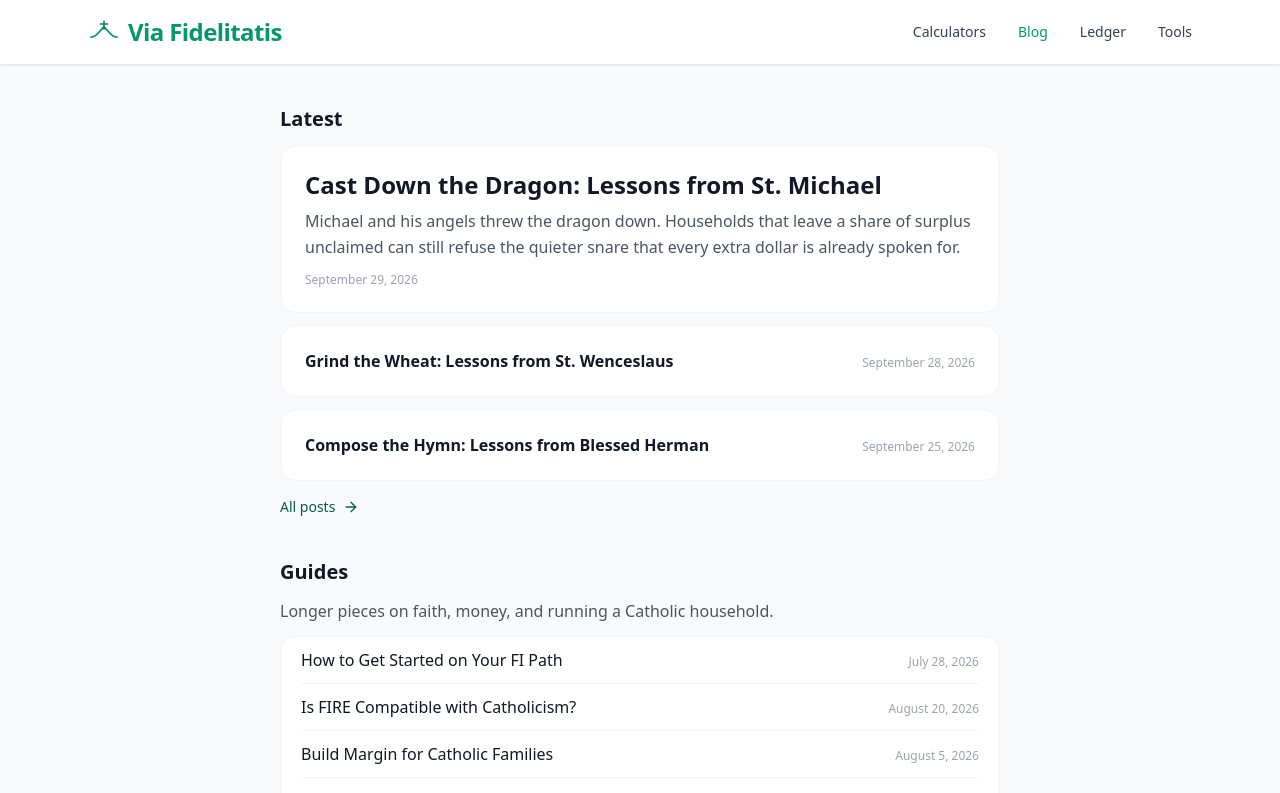
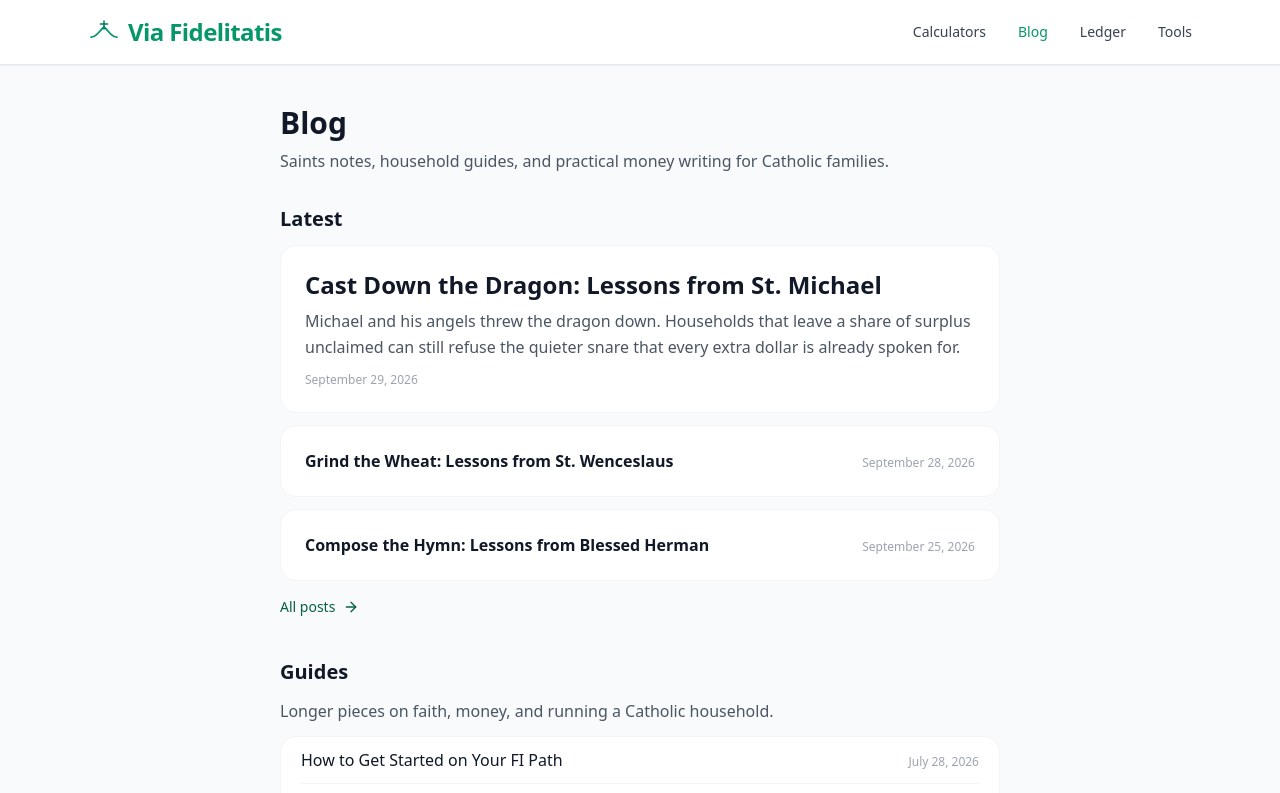
Before and after one commit to daughterpop/super-fi-calc, a React (Vite) app: page /blog in a window 1280 px wide. Shown: the top 793 px of the page. Built offline with nearby package versions, Linux system fonts and the light colour scheme.

Commit message:
Daily site improvement: Add a Blog page heading so the index matches other landing pages – September 30, 2026

```diff
--- a/src/pages/BlogIndex.jsx
+++ b/src/pages/BlogIndex.jsx
@@ -79,6 +79,13 @@ export default function BlogIndex() {
       <div className="max-w-3xl mx-auto px-4 sm:px-6 py-8 sm:py-10">
         {!archive ? (
           <>
+            <header className="mb-8">
+              <h1 className="text-2xl sm:text-3xl font-bold text-gray-900 mb-2">Blog</h1>
+              <p className="text-gray-600 text-sm sm:text-base max-w-2xl">
+                Saints notes, household guides, and practical money writing for Catholic families.
+              </p>
+            </header>
+
             <section className="mb-10">
               <h2 className="text-xl font-bold text-gray-900 mb-3">Latest</h2>
               <div className="space-y-3">
```
